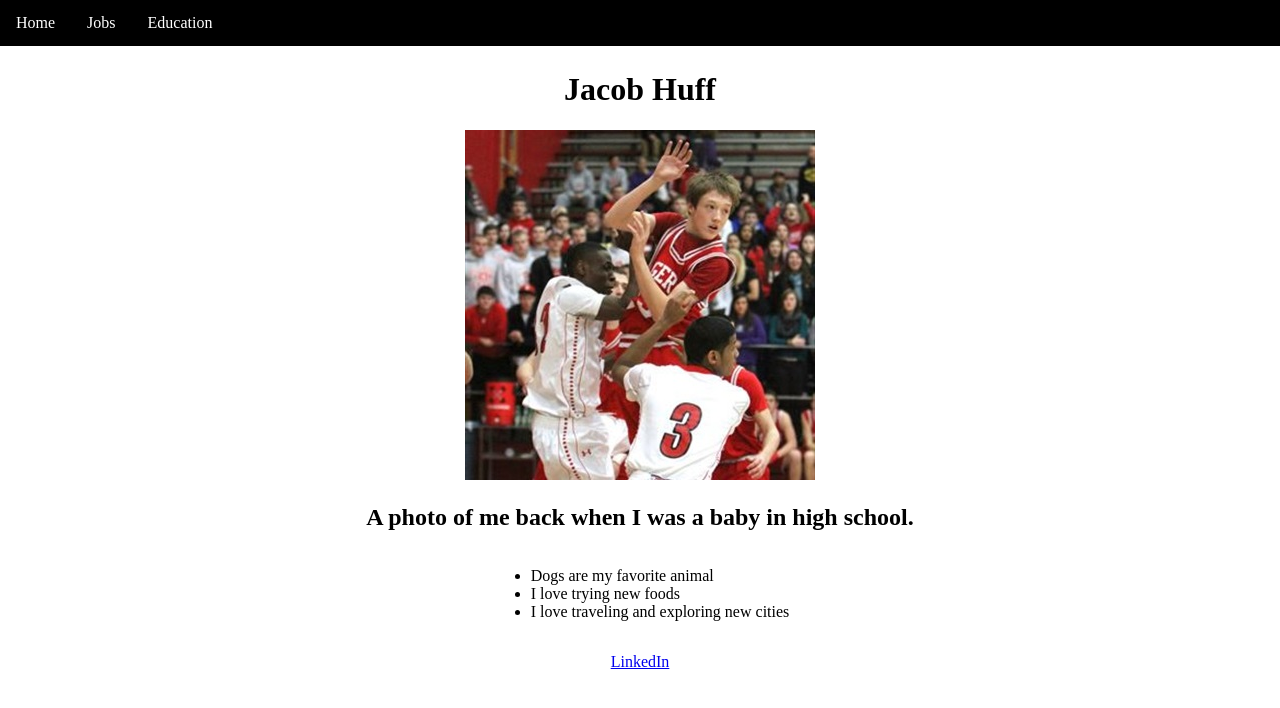
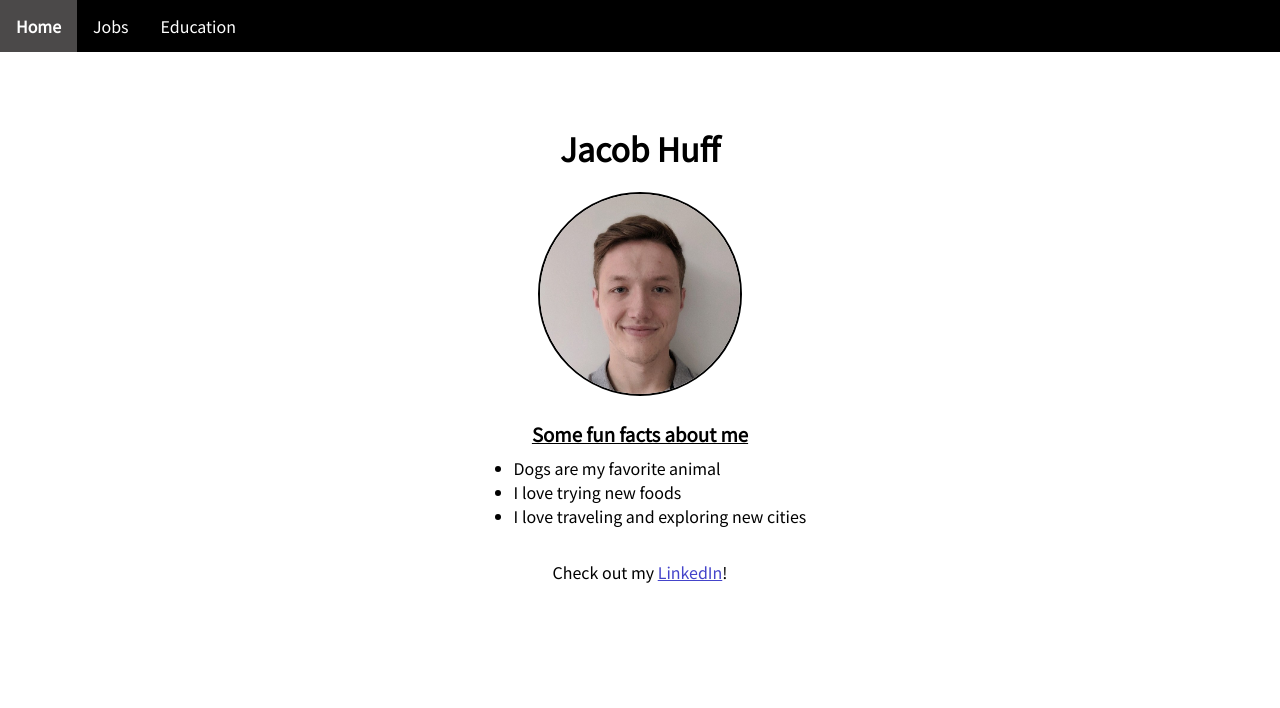
Before and after one commit to jacobhuff/aboutMe, a plain HTML site: page index.html in a window 1280 px wide. Drawn offline with Linux system fonts and the light colour scheme.

Commit message:
added more styling

```diff
--- a/css/style.css
+++ b/css/style.css
@@ -1,5 +1,6 @@
 body {
     margin: 0;
+    font-family: 'Noto Sans JP', sans-serif;
 }
 #navbar {
     position: fixed;
@@ -13,6 +14,9 @@ body {
 }
 #navbar li {
     float: left;
+}
+#navbar li:hover {
+    background-color: rgba(150, 146, 146, 0.5);
 }
 #navbar li a {
     display: block;
@@ -30,7 +34,25 @@ body {
 .list {
     display: inline-block;
     text-align: left;
+    margin-top: -10px;
 }
 #kentucky-image {
     width: 60%;
 }
+.img-container {
+    width: 100%;
+}
+#headshot {
+    width: 200px;
+    border-radius: 50%;
+    border: 2px solid black;
+}
+#linkedin {
+    color: rgb(68, 68, 202);
+}
+#linkedin:hover {
+    color: rgb(110, 110, 192);
+}
+#my-name {
+    margin-top: 75px;
+}
--- a/index.html
+++ b/index.html
@@ -3,27 +3,28 @@
 <head>
     <meta charset="UTF-8">
     <meta name="viewport" content="width=device-width, initial-scale=1.0">
+    <link href="https://fonts.googleapis.com/css2?family=Noto+Sans+JP&display=swap" rel="stylesheet">
     <link rel="stylesheet" href="./css/style.css">
     <title>About Me</title>
 </head>
 <body>
     <ul id="navbar">
-        <li><a href="./index.html">Home</a></li>
+        <li><a href="./index.html"><strong>Home</strong></a></li>
         <li><a href="./jobs.html">Jobs</a></li>
         <li><a href="./education.html">Education</a></li>
     </ul>
 
     <div class="main">
-        <h1>Jacob Huff</h1>
-        <img src="bball.jpg"/>
-        <h2>A photo of me back when I was a baby in high school.</h2>
+        <h1 id="my-name">Jacob Huff</h1>
+        <div class="img-container"><img id="headshot" src="images/headshot.jpg" alt="Jacob Huff"></div>
+        <h3 id="fun-facts"><u>Some fun facts about me</u></h3>
         <ul class="list">
             <li>Dogs are my favorite animal</li>
             <li>I love trying new foods</li>
             <li>I love traveling and exploring new cities</li>
         </ul>
 
-        <p><a href="https://www.linkedin.com/in/jacobhuff1/" target="_blank">LinkedIn</a></p>
+        <p>Check out my <a id="linkedin" href="https://www.linkedin.com/in/jacobhuff1/" target="_blank">LinkedIn</a>!</p>
     </div>
 </body>
 </html>
```
Also changed, not shown: education.html (+2 -1 lines), jobs.html (+2 -1 lines), images/bball.jpg (renamed from bball.jpg), images/headshot.jpg (added), images/kentucky.jpg (renamed from kentucky.jpg), images/tata.jpg (renamed from tata.jpg).
